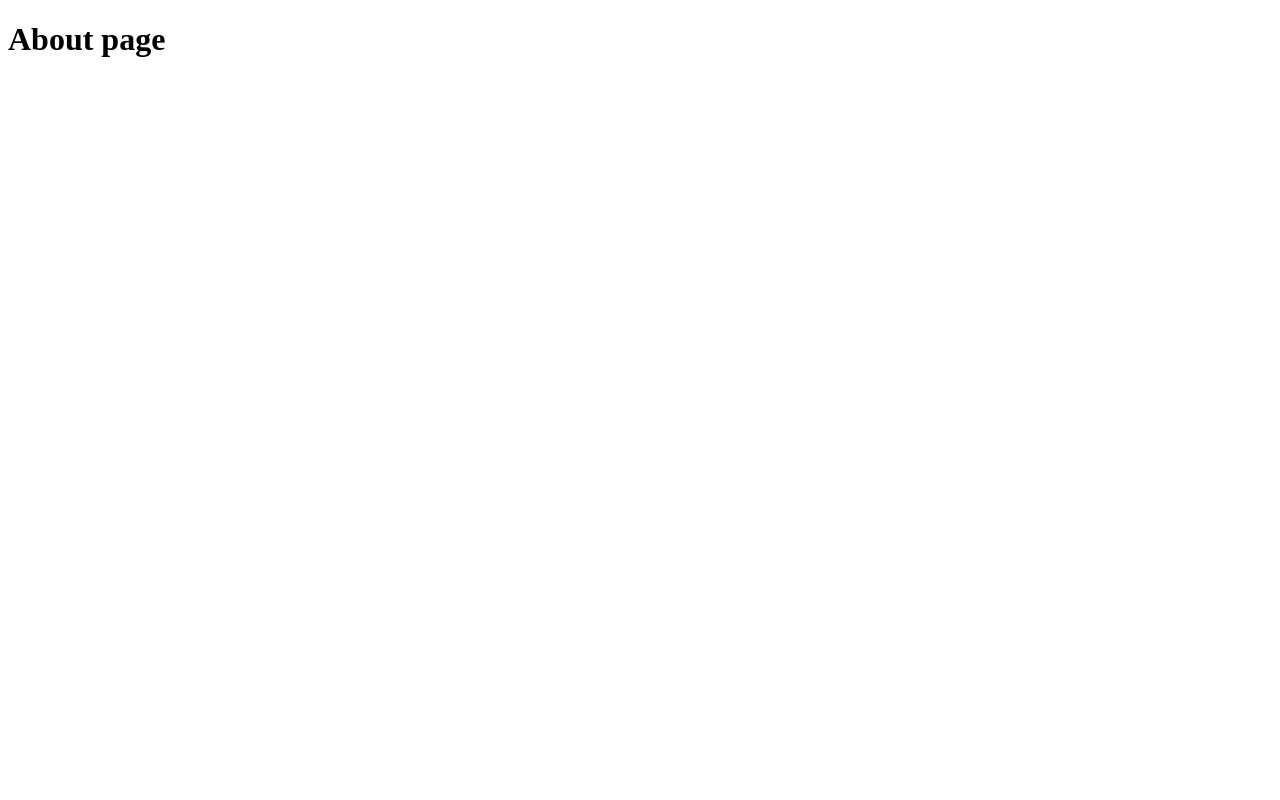
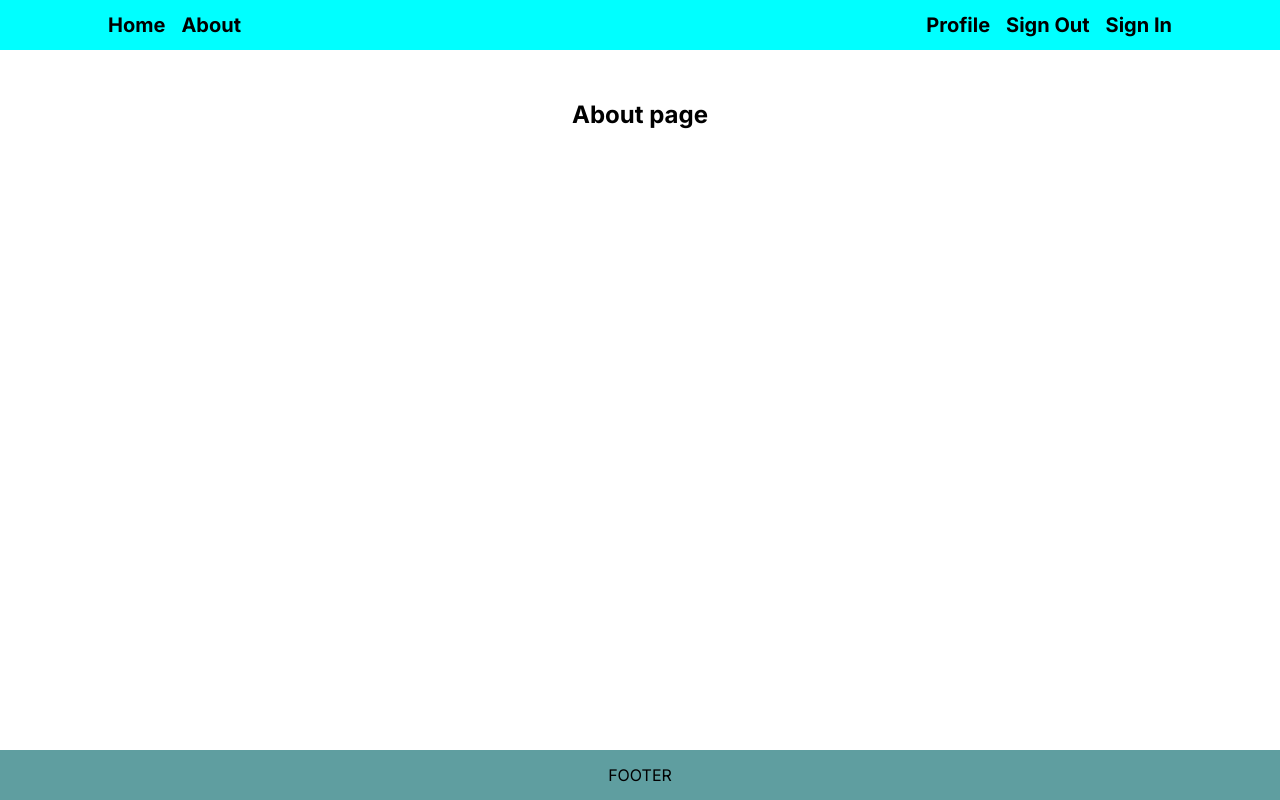
Before and after one commit to statsenkoin/nextjs-auth, a Next.js app: page /about in a window 1280 px wide. Built offline with nearby package versions, Linux system fonts and the light colour scheme.

Commit message:
refactoring pages routes

```diff
--- a/src/app/(pages)/about/page.js
+++ b/src/app/(pages)/about/page.js
@@ -1,7 +1,7 @@
 export default function About() {
   return (
-    <div>
+    <section>
       <h1>About page</h1>
-    </div>
+    </section>
   );
 }
--- /dev/null
+++ b/src/app/(pages)/layout.js
@@ -0,0 +1,27 @@
+import '@/app/globals.css';
+import { Inter } from 'next/font/google';
+
+import { Footer } from '@/components/Footer';
+import { Header } from '@/components/Header';
+import { Providers } from '@/components/Providers';
+
+const inter = Inter({ subsets: ['latin'] });
+
+export const metadata = {
+  title: 'Create Next App',
+  description: 'Generated by create next app',
+};
+
+export default async function RootLayout({ children }) {
+  return (
+    <html lang="en">
+      <body className={inter.className}>
+        <Providers>
+          <Header />
+          <main>{children}</main>
+          <Footer />
+        </Providers>
+      </body>
+    </html>
+  );
+}
--- a/src/app/(pages)/profile/page.js
+++ b/src/app/(pages)/profile/page.js
@@ -1,7 +1,7 @@
 export default function Profile() {
   return (
-    <div>
+    <section>
       <h1>Profile</h1>
-    </div>
+    </section>
   );
 }
```
Also changed, not shown: src/app/(pages)/page.js (added, +15 -0 lines).
